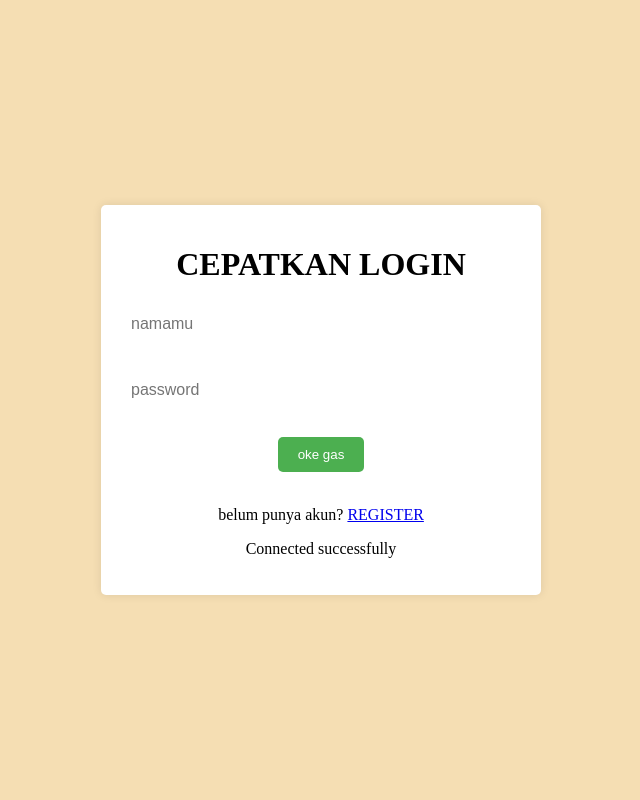
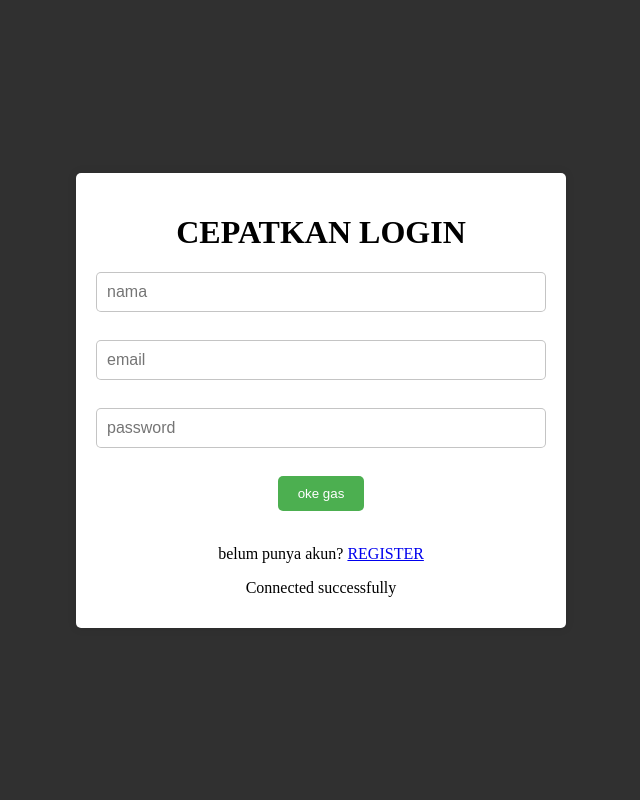
Before and after one commit to MAthallahR/learning, a PHP site: page /login.php in a window 1280 px wide. Shown: the whole page, without its empty margins (319-959 px from the left). Run offline with PHP 8.4, Linux system fonts and the light colour scheme.

Commit message:
Update login.php

```diff
--- a/php/teslogin/login.php
+++ b/php/teslogin/login.php
@@ -7,7 +7,7 @@
 </head>
 <style>
     body{
-        background-color: wheat;
+        background-color: #303030;
         display: flex;
         justify-content: center;
         align-items: center;
@@ -21,11 +21,11 @@
         align-items: center;
         padding: 20px;
         border-radius: 5px;
-        height: 350px;
-        width: 400px;
+        height: 415px;
+        width: 450px;
         box-shadow: 0 0 10px rgba(0, 0, 0, 0.1);
     }
-    .usn, .pw{
+    .usn, .pw, .email{
         margin-bottom: 10px;
         padding: 10px;
         border: none;
@@ -33,11 +33,12 @@
         font-size: 16px;
         width: 100%;
         box-sizing: border-box;
+        border: 1px solid rgba(0, 0, 0, 0.233);
     }
-    .usn:hover, .pw:hover{
+    .usn:hover, .pw:hover, .email:hover{
         box-shadow: 0 0 10px rgba(0, 0, 0, 0.2);
     }
-    .usn:focus, .pw:focus{
+    .usn:focus, .pw:focus, .email:focus{
         box-shadow: 0 0 10px rgba(0, 0, 0, 0.3);
         font-size: larger;
         transition: font-size .5s;
@@ -59,7 +60,9 @@
 <body>
     <form action="login.php" method="post">
     <h1>CEPATKAN LOGIN</h1>
-        <input type="text" name="username" placeholder="namamu" required class="usn">
+        <input type="text" name="username" placeholder="nama" required class="usn">
+        <br>
+        <input type="email" name="email" placeholder="email" required class="email">
         <br>
         <input type="password" name="password" placeholder="password" class="pw">
         <br>
@@ -70,22 +73,31 @@
 include("service/database.php");
 session_start();
 
-if(isset($_POST['login'])){
-    $username = $_POST['username'];
-    $password = $_POST['password'];
-    $sql= "SELECT * FROM users WHERE username='$username'";
-    $result = $db->query($sql);
+if (isset($_POST['login'])) {
+    $username = $_POST['username']; // Mengambil Username
+    $password = $_POST['password']; // Mengambil Password
+    $email = $_POST['email']; // Mengambil Email
 
-    if($result->num_rows > 0){
-        $data = $result->fetch_assoc();
-        if(password_verify($_POST['password'], $data["password"])){
-            $_SESSION["username"] = $data["username"];
-            header("Location: dashboard.php");
-        }else{
-            echo "password salah";
+    // Mengecek apa password lebih dari 8 kata atau tidak
+    if (strlen($password) < 8) {
+        echo "password harus lebih dari 8 kata";
+    } else {
+        $sql = "SELECT * FROM users WHERE username='$username' OR email='$email'";
+        $result = $db->query($sql);
+
+        if ($result->num_rows > 0) {
+            $data = $result->fetch_assoc();
+            // Mengecek password
+            if (password_verify($password, $data["password"])) {
+                $_SESSION["username"] = $data["username"];
+                header("Location: dashboard.php");
+                exit();
+            } else {
+                echo "password salah";
+            }
+        } else {
+            echo "akun tidak ditemukan";
         }
-    }else{
-        echo "akun tidak di temukan";
     }
 }
 ?>
```
